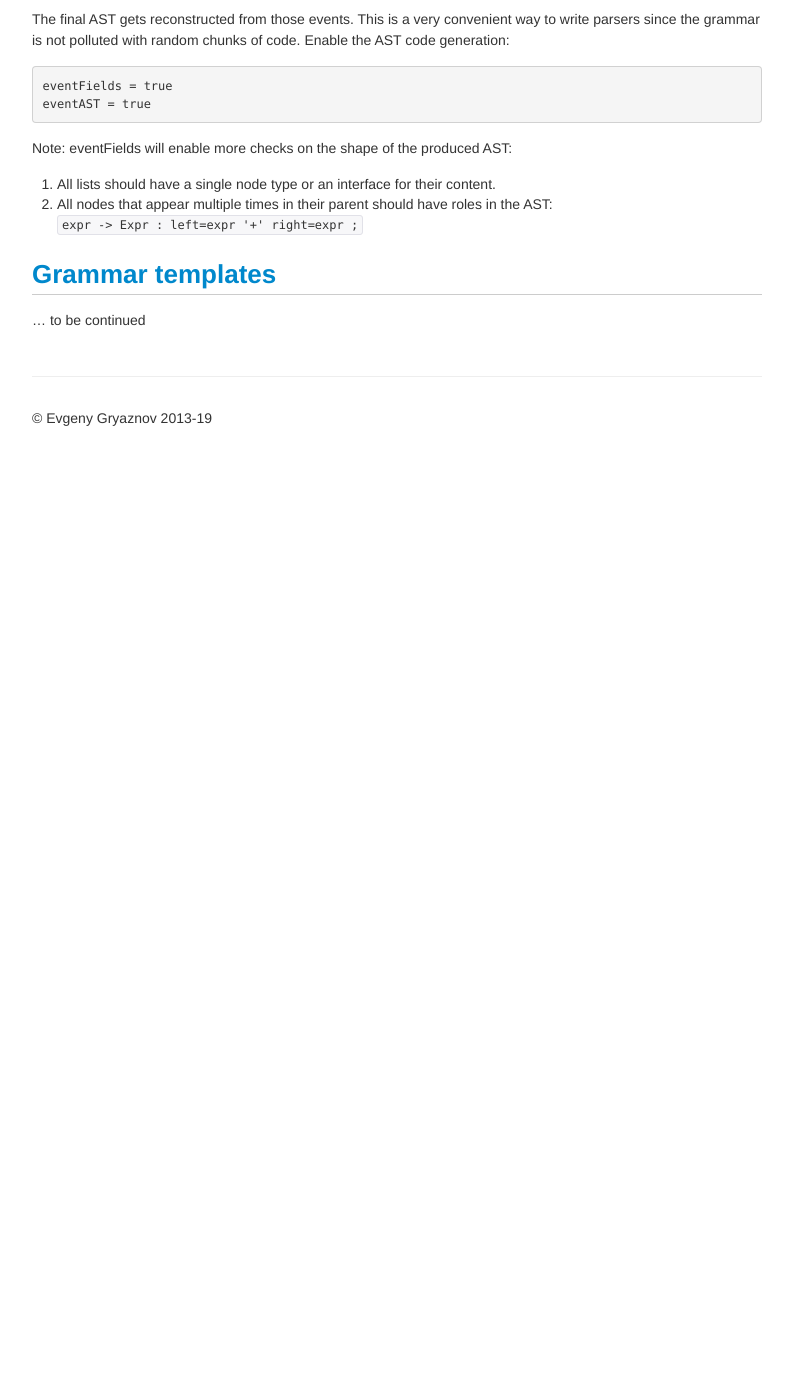
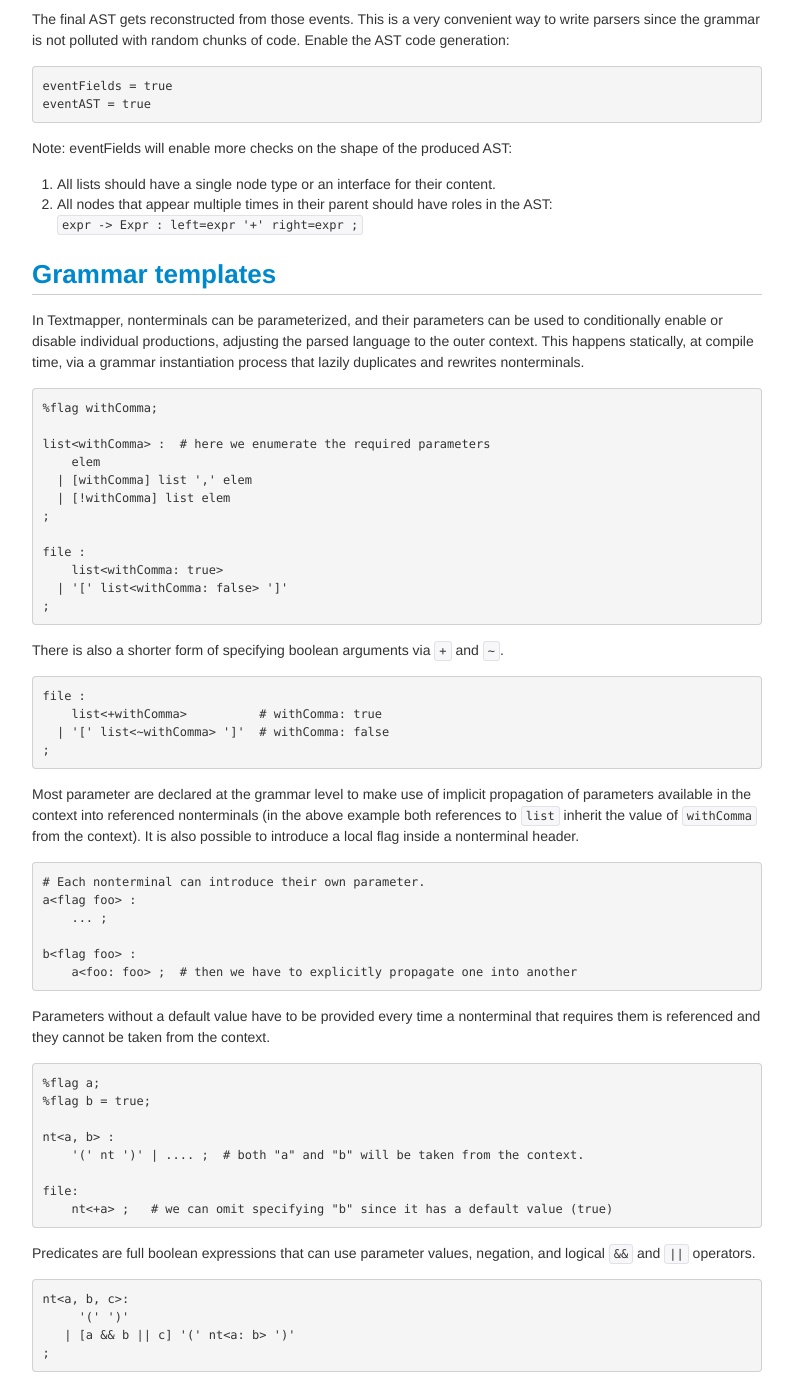
Before and after one commit to inspirer/textmapper, a Jekyll site: the page built from documentation.md, in a window 1280 px wide and 1400 px high, scrolled down 21053 px. Shown: the whole window, without its empty margins (243-1036 px from the left). Built offline with Jekyll 4.4.1, drawn with Linux system fonts in a browser that asks for light colours; before the commit the page ends 21537 px from its top, so only the background shows below that.

Commit message:
Update download instructions and add some documentation about grammar templates

```diff
--- a/documentation.md
+++ b/documentation.md
@@ -810,4 +810,61 @@ Note: eventFields will enable more checks on the shape of the produced AST:
 
 ## Grammar templates
 
-... to be continued
+In Textmapper, nonterminals can be parameterized, and their parameters can be
+used to conditionally enable or disable individual productions, adjusting the
+parsed language to the outer context. This happens statically, at compile time,
+via a grammar instantiation process that lazily duplicates and rewrites
+nonterminals.
+
+    %flag withComma;
+
+    list<withComma> :  # here we enumerate the required parameters
+        elem
+      | [withComma] list ',' elem
+      | [!withComma] list elem
+    ;
+
+    file :
+        list<withComma: true>
+      | '[' list<withComma: false> ']'
+    ;
+
+There is also a shorter form of specifying boolean arguments via `+` and `~`.
+
+    file :
+        list<+withComma>          # withComma: true
+      | '[' list<~withComma> ']'  # withComma: false
+    ;
+
+Most parameter are declared at the grammar level to make use of implicit
+propagation of parameters available in the context into referenced nonterminals
+(in the above example both references to `list` inherit the value of
+`withComma` from the context). It is also possible to introduce a local flag
+inside a nonterminal header.
+
+    # Each nonterminal can introduce their own parameter.
+    a<flag foo> :
+        ... ;
+
+    b<flag foo> :
+        a<foo: foo> ;  # then we have to explicitly propagate one into another
+
+Parameters without a default value have to be provided every time a nonterminal
+that requires them is referenced and they cannot be taken from the context.
+
+    %flag a;
+    %flag b = true;
+
+    nt<a, b> :
+        '(' nt ')' | .... ;  # both "a" and "b" will be taken from the context.
+
+    file:
+        nt<+a> ;   # we can omit specifying "b" since it has a default value (true)
+
+Predicates are full boolean expressions that can use parameter values,
+negation, and logical `&&` and `||` operators.
+
+    nt<a, b, c>:
+         '(' ')'
+       | [a && b || c] '(' nt<a: b> ')'
+    ;
```
Also changed, not shown: download.md (+12 -3 lines).
